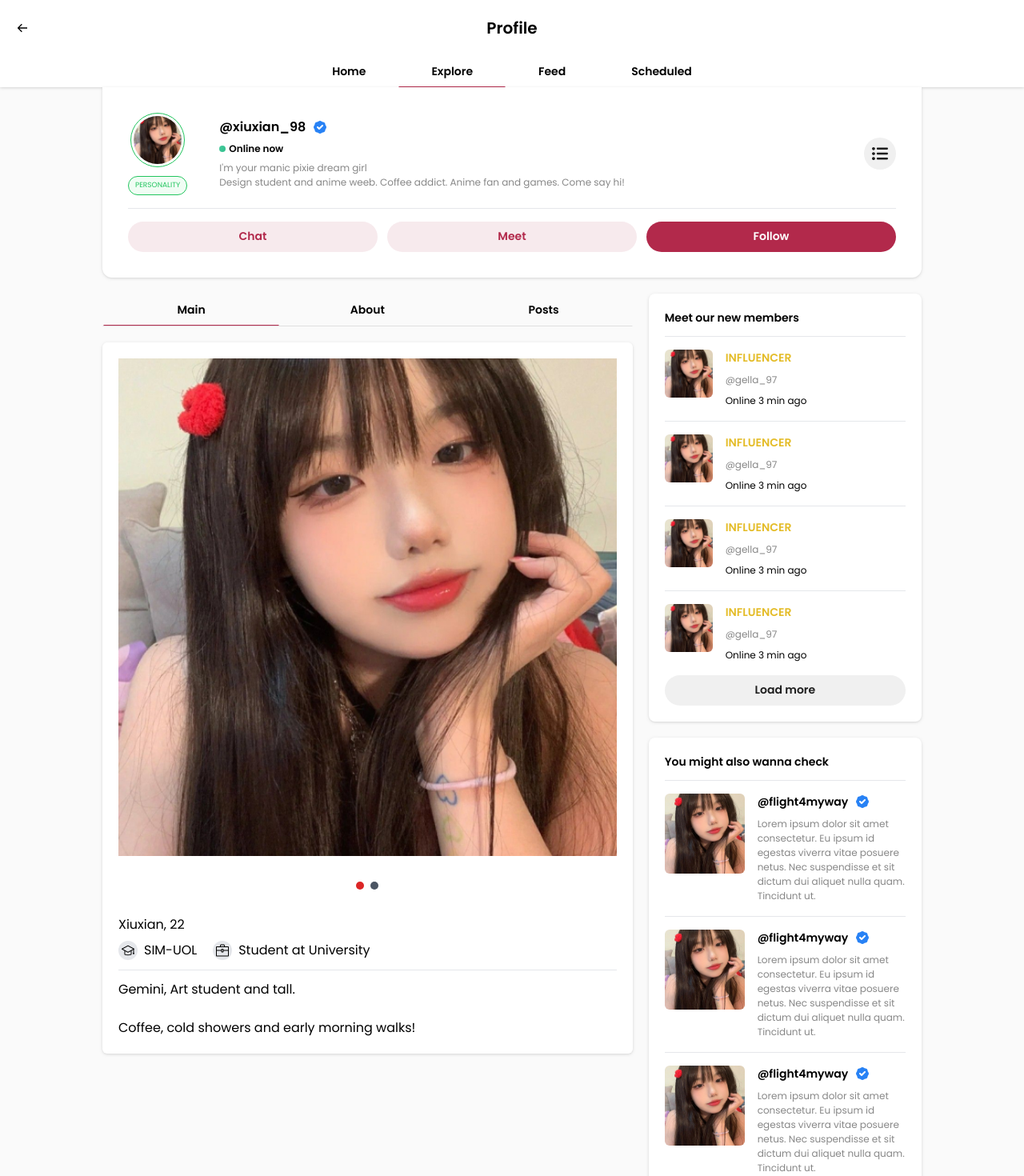
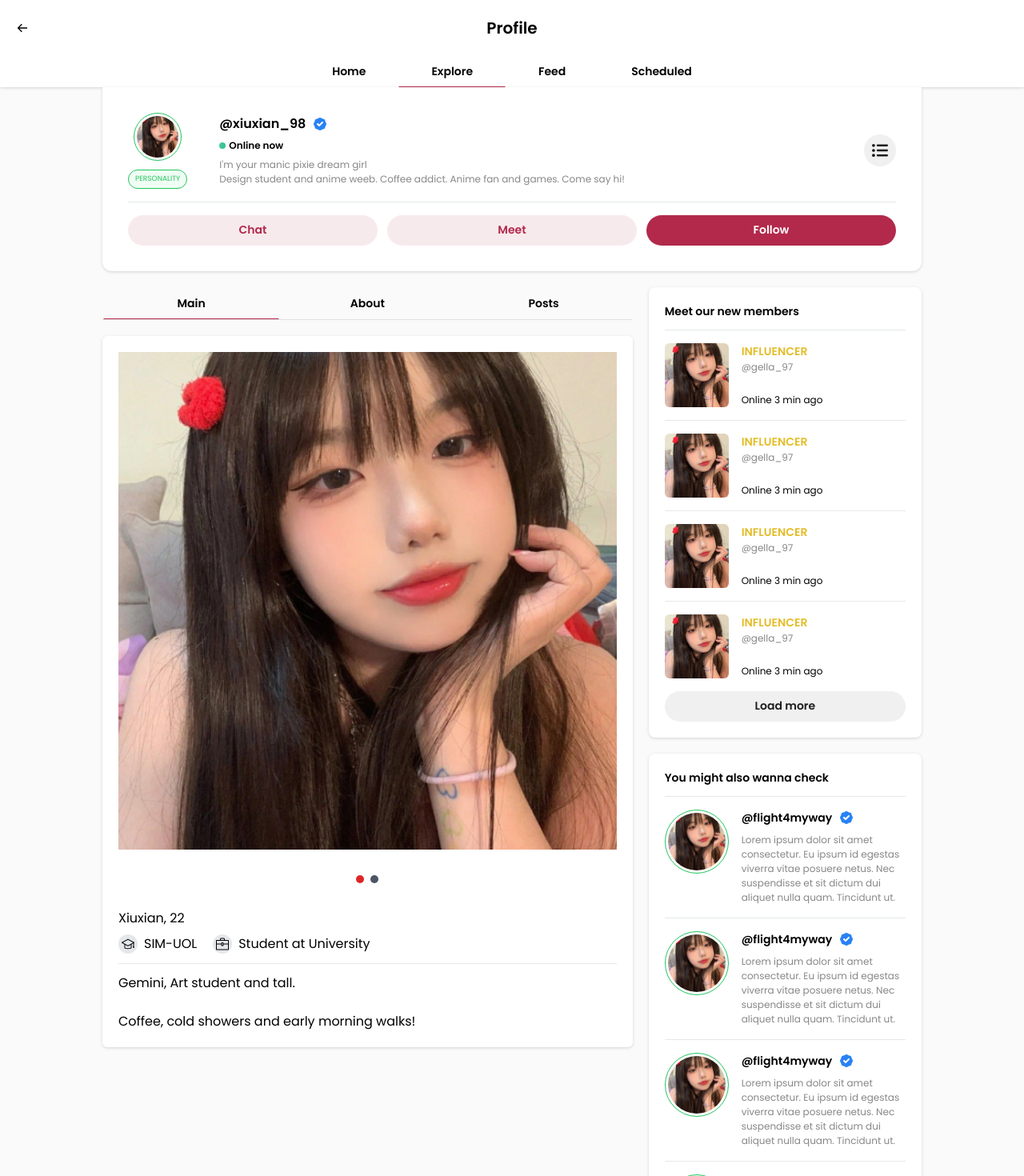
Before and after one commit to anandakelvin/elitelytest, a React (Vite) app: page /explore/xiuxian_98/main in a window 1280 px wide. Shown: the top 1470 px of the page at 80% size. Built offline with nearby package versions, Linux system fonts and the light colour scheme.

Commit message:
Improve CircleAvatar interface

```diff
--- a/src/components/CircleAvatar.tsx
+++ b/src/components/CircleAvatar.tsx
@@ -1,17 +1,15 @@
-interface CircleAvatarProps {
-	imageUrl: string;
-}
+import { ImgHTMLAttributes } from "react";
 
-export default function CircleAvatar({ imageUrl }: CircleAvatarProps) {
+export default function CircleAvatar(
+	props: ImgHTMLAttributes<HTMLImageElement>
+) {
 	return (
-		<div className="border-[1px] p-[3px] border-green-500 rounded-full">
-			<img
-				src={imageUrl}
-				width="60"
-				height="60"
-				className="object-cover aspect-square rounded-full"
-				alt="Profile avatar"
-			/>
-		</div>
+		<img
+			className="object-cover aspect-square h-full border-[1px] p-[3px] border-green-500 rounded-full"
+			alt="Profile avatar"
+			width="60"
+			height="60"
+			{...props}
+		/>
 	);
 }
--- a/src/components/NewUserLi.tsx
+++ b/src/components/NewUserLi.tsx
@@ -8,11 +8,11 @@ export default function NewUserLi() {
 			<div className="flex gap-4 my-4">
 				<img
 					src={Image}
-					width={60}
-					height={60}
+					width="80"
+					height="80"
 					className="rounded-md object-cover aspect-square h-full"
 				/>
-				<div className="flex flex-col gap-2">
+				<div className="flex flex-col">
 					<div className="txt-subtitle text-secondaryYellow uppercase text-secondary">
 						INFLUENCER
 					</div>
--- a/src/components/ProfileBanner.tsx
+++ b/src/components/ProfileBanner.tsx
@@ -10,7 +10,7 @@ export default function ProfileBanner() {
 		<div className="bg-white p-8 flex flex-col drop-shadow sm:rounded-bl-xl sm:rounded-br-xl rounded-none">
 			<div className="flex items-center gap-10">
 				<div className="flex flex-col gap-[11px] justify-beclassNameeen items-center">
-					<CircleAvatar imageUrl={CircleAvatarPicture} />
+					<CircleAvatar src={CircleAvatarPicture} />
 					<div className="txt-captionSmall bg-green-50 text-green-500 border-[1px] border-green-500 rounded-xl py-[4px] px-[8px]">
 						PERSONALITY
 					</div>
--- a/src/components/VerifiedUserLi.tsx
+++ b/src/components/VerifiedUserLi.tsx
@@ -2,18 +2,14 @@ import Image from "src/assets/profile_pictures/large/xiuxian_98-large.jpg";
 import Divider from "src/components/Divider";
 // @ts-ignore
 import { ReactComponent as VerifiedBadge } from "src/assets/svgs/verified-badge.svg";
+import CircleAvatar from "src/components/CircleAvatar";
 
 export default function VerifiedUserLi() {
 	return (
 		<div>
 			<Divider />
 			<div className="flex gap-4 my-4">
-				<img
-					src={Image}
-					width={100}
-					height={100}
-					className="rounded-md object-cover aspect-square h-full"
-				/>
+				<CircleAvatar src={Image} width="80" height="80" />
 				<div className="flex flex-col gap-2 h-full">
 					<div className="flex gap-2">
 						<div className="txt-subtitle text-secondary">@flight4myway</div>
```
